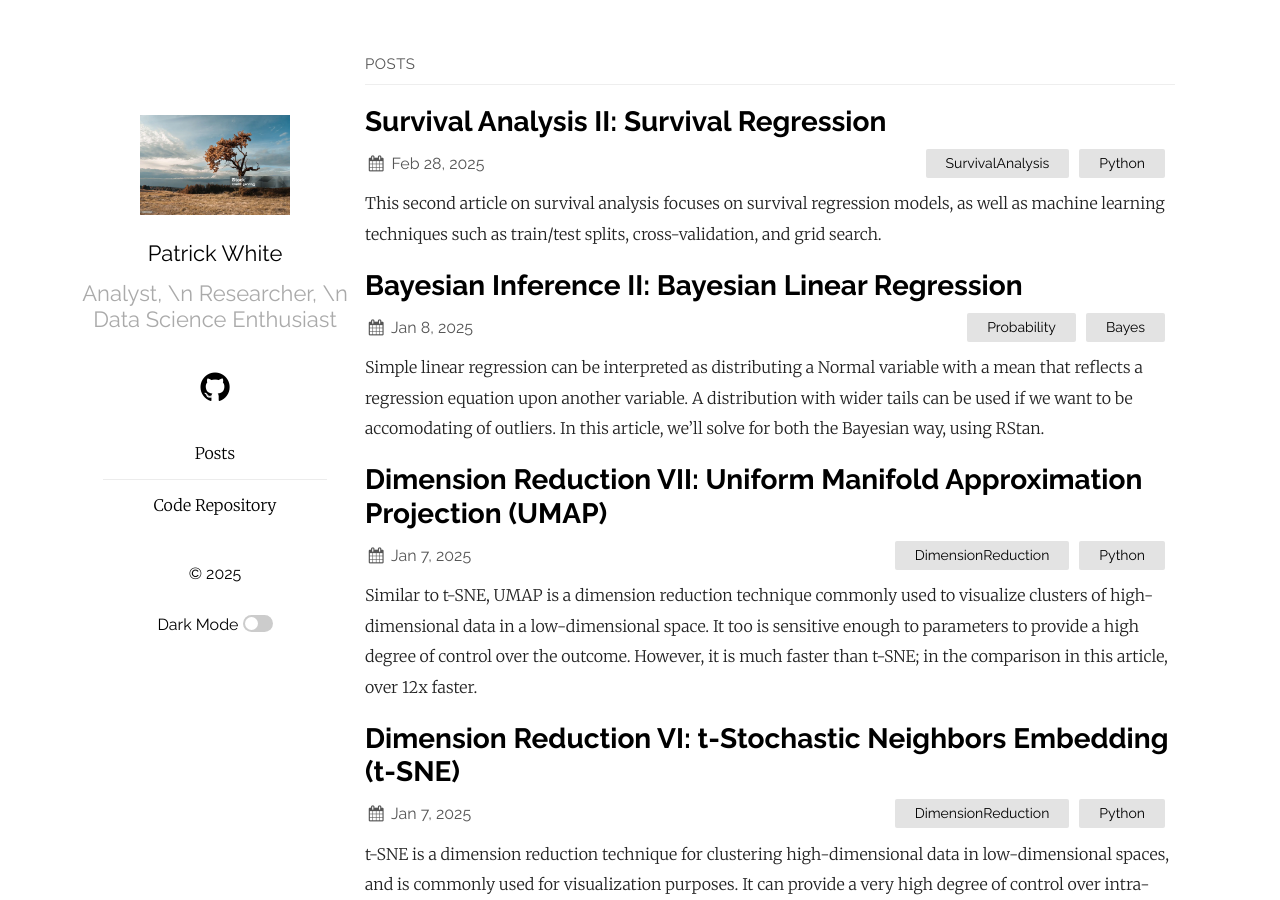
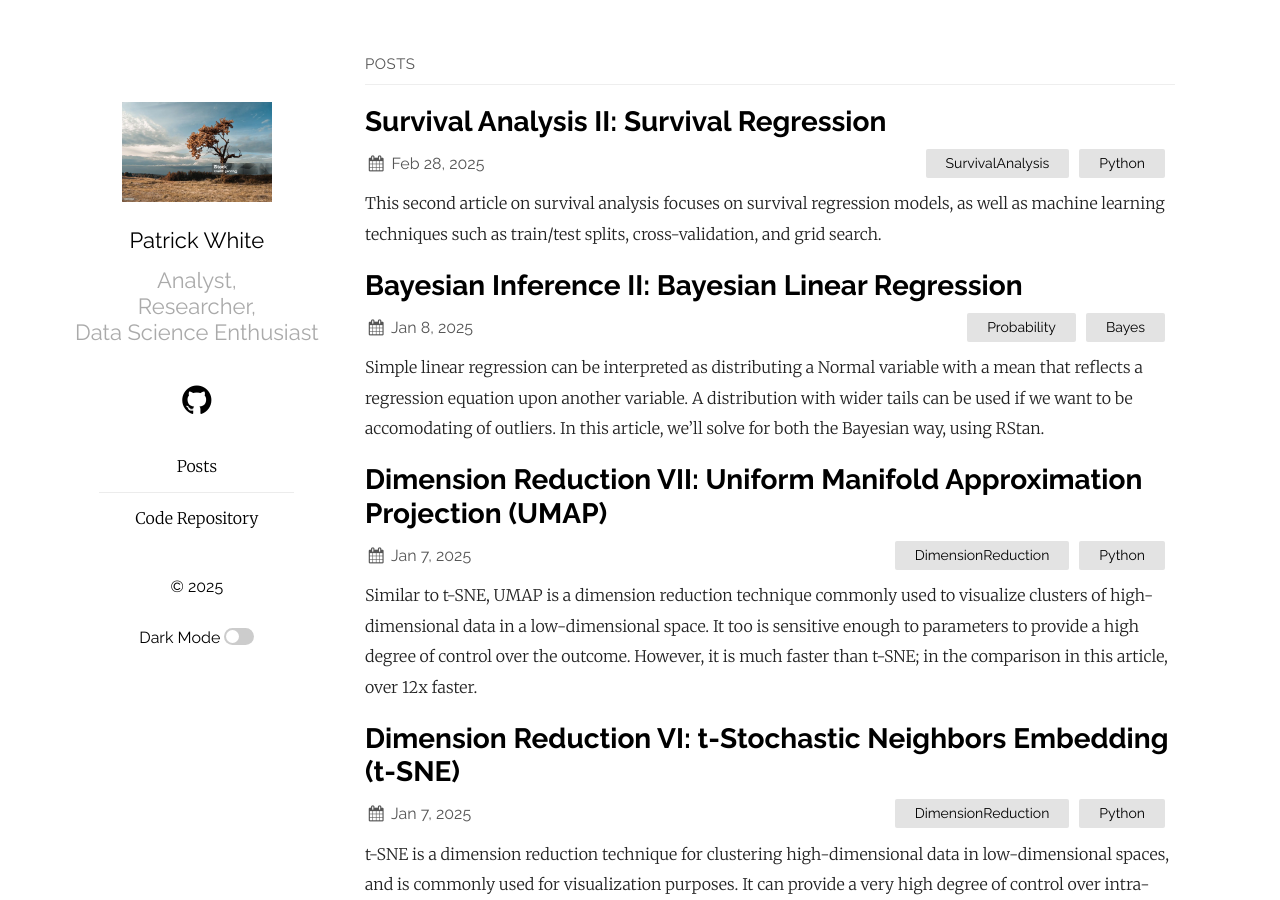
Before and after one commit to pw598/pw598.github.io, a Jekyll site: the page built from index.md, in a window 1280 px wide and 900 px high. Built offline with Jekyll 4.4.1, drawn with Linux system fonts in a browser that asks for light colours.

Commit message:
Add files via upload

```diff
--- a/_config.yml
+++ b/_config.yml
@@ -11,7 +11,7 @@ sass:
   sass_dir: _sass
 plainwhite:
   name: Patrick White
-  tagline: Analyst, \n Researcher, \n Data Science Enthusiast
+  tagline: "Analyst,<br>Researcher,<br>Data Science Enthusiast"
   date_format: "%b %-d, %Y"
   sitemap: true # set to true to generate sitemap.xml content
   #search: true # set to true to enable searchbar
```
